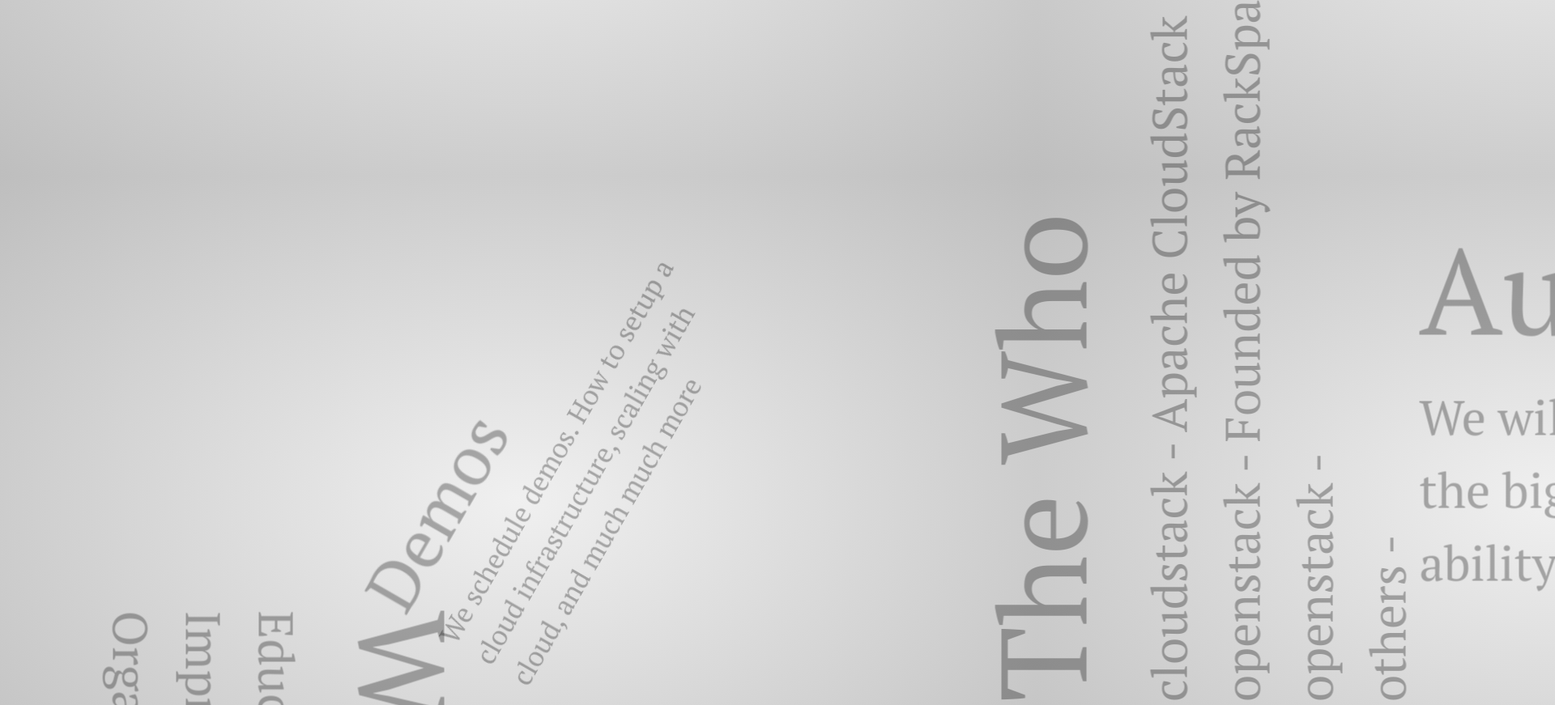
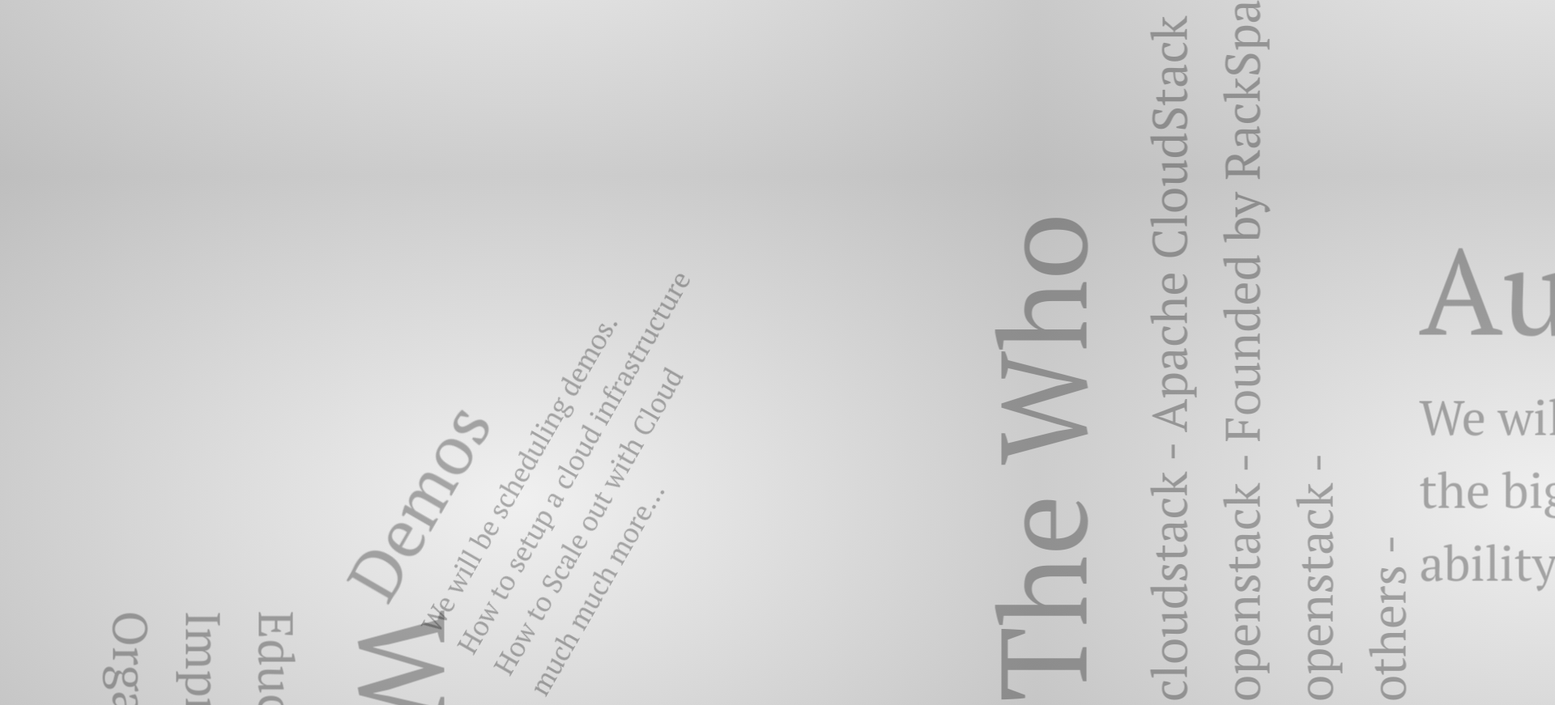
Before and after one commit to twoflowers/cloud-kc, a website: page presentations/initial-072314/index.html in a window 1280 px wide. Shown: the part 583-1454 px from the top of the page at 81% size, 1920 px wide, since content can reach past the window. Drawn offline with Linux system fonts and the light colour scheme.

Commit message:
updated content for first presentation

```diff
--- a/presentations/initial-072314/index.html
+++ b/presentations/initial-072314/index.html
@@ -108,28 +108,35 @@
 
     </div>
 
-    <div id="slide4" class="step" data-x="16300" data-y="2000" data-rotate="20" data-scale="5">
+    <div id="slide4" class="step" data-x="16300" data-y="2000" data-rotate="20" data-scale="2">
         <h1>Talks</h1>
         <p>We are looking for people to give talks about how they use cloud, how to best structure their infrastructure,
         and best general practices</p>
+
+        <b id="big">https://github.com/twoflowers/cloud-kc</b>
 
     </div>
 
     <div id="slide5" class="step" data-x="525" data-y="2000" data-z="-3000" data-rotate="300" data-scale="5">
         <h1>Demos</h1>
-        <p>We schedule demos.  How to setup a cloud infrastructure, scaling with cloud, and much much more</p>
+        <p>We will be scheduling demos.</p>
+        <ul>
+            <li>How to setup a cloud infrastructure</li>
+            <li>How to Scale out with Cloud</li>
+            <li>much much more...</li>
+        </ul>
+
+
     </div>
 
     <div id="slide6" class="step" data-x="6000" data-y="4000" data-scale="5">
         <h1>Sponsors</h1>
         <p>Since this is a new group, we will be actively looking for more sponsors.</p>
-
     </div>
 
 
     <div id="slide7" class="step" data-x="6200" data-y="8300"  data-scale="5">
         <h1>Comments</h1>
-
     </div>
 
 
```
